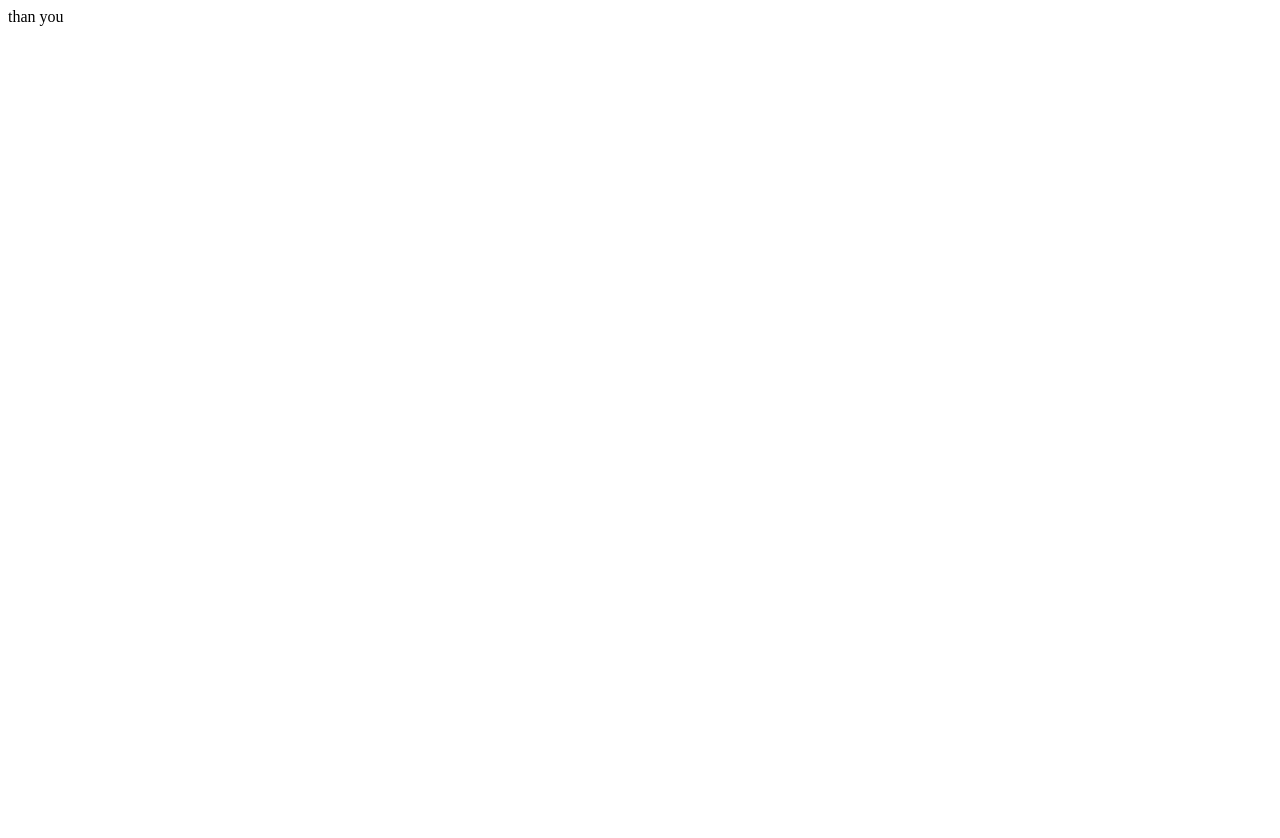
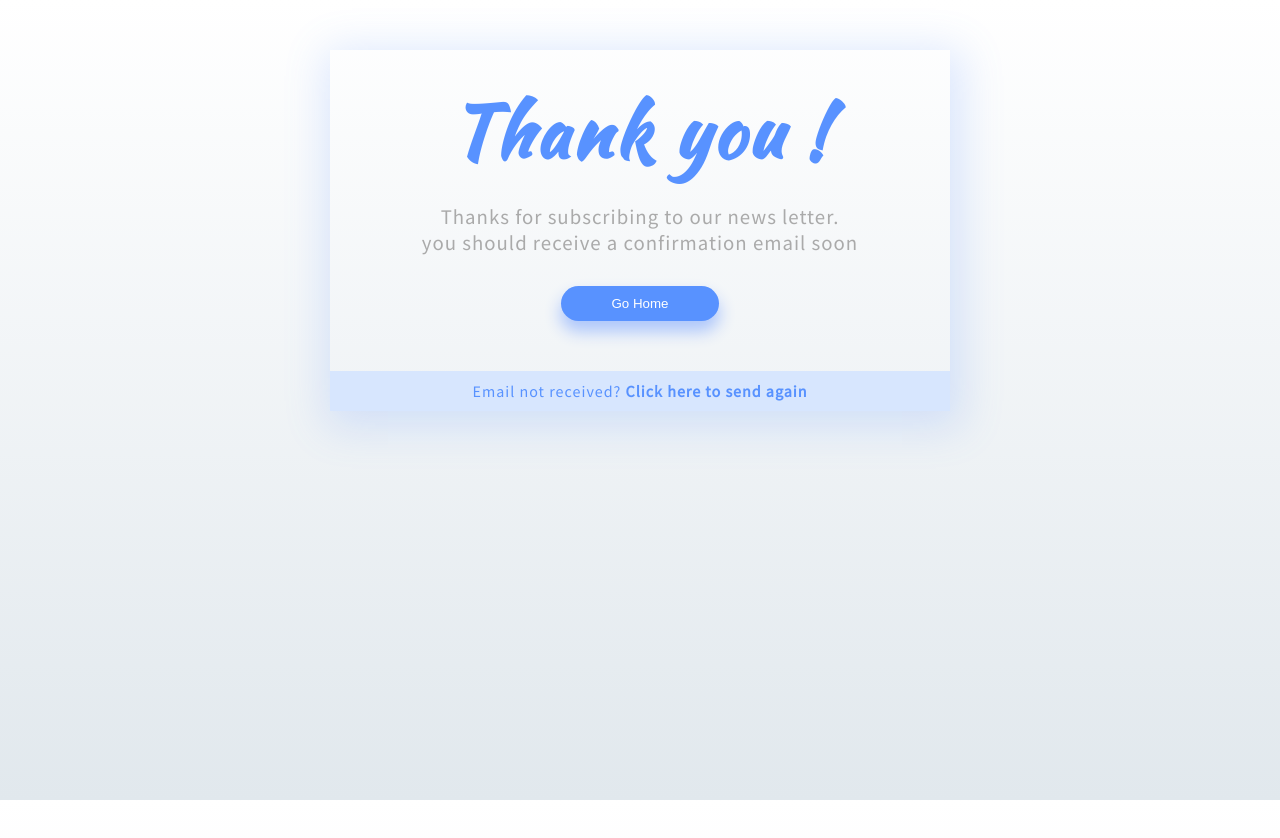
Before and after one commit to burzachem/onlineclasses1, a plain HTML site: page thankyou.html in a window 1280 px wide. Before the commit the page ends 800 px from the top, so only its background shows below. Drawn offline with Linux system fonts and the light colour scheme.

Commit message:
Update thankyou.html

```diff
--- a/thankyou.html
+++ b/thankyou.html
@@ -1 +1,126 @@
-than you
+<html>
+
+<head>
+
+    <style>
+
+   *{
+  box-sizing:border-box;
+ /* outline:1px solid ;*/
+}
+body{
+background: #ffffff;
+background: linear-gradient(to bottom, #ffffff 0%,#e1e8ed 100%);
+filter: progid:DXImageTransform.Microsoft.gradient( startColorstr='#ffffff', endColorstr='#e1e8ed',GradientType=0 );
+    height: 100%;
+        margin: 0;
+        background-repeat: no-repeat;
+        background-attachment: fixed;
+
+}
+
+.wrapper-1{
+  width:100%;
+  height:100vh;
+  display: flex;
+flex-direction: column;
+}
+.wrapper-2{
+  padding :30px;
+  text-align:center;
+}
+h1{
+    font-family: 'Kaushan Script', cursive;
+  font-size:4em;
+  letter-spacing:3px;
+  color:#5892FF ;
+  margin:0;
+  margin-bottom:20px;
+}
+.wrapper-2 p{
+  margin:0;
+  font-size:1.3em;
+  color:#aaa;
+  font-family: 'Source Sans Pro', sans-serif;
+  letter-spacing:1px;
+}
+.go-home{
+  color:#fff;
+  background:#5892FF;
+  border:none;
+  padding:10px 50px;
+  margin:30px 0;
+  border-radius:30px;
+  text-transform:capitalize;
+  box-shadow: 0 10px 16px 1px rgba(174, 199, 251, 1);
+}
+.footer-like{
+  margin-top: auto;
+  background:#D7E6FE;
+  padding:6px;
+  text-align:center;
+}
+.footer-like p{
+  margin:0;
+  padding:4px;
+  color:#5892FF;
+  font-family: 'Source Sans Pro', sans-serif;
+  letter-spacing:1px;
+}
+.footer-like p a{
+  text-decoration:none;
+  color:#5892FF;
+  font-weight:600;
+}
+
+@media (min-width:360px){
+  h1{
+    font-size:4.5em;
+  }
+  .go-home{
+    margin-bottom:20px;
+  }
+}
+
+@media (min-width:600px){
+  .content{
+  max-width:1000px;
+  margin:0 auto;
+}
+  .wrapper-1{
+  height: initial;
+  max-width:620px;
+  margin:0 auto;
+  margin-top:50px;
+  box-shadow: 4px 8px 40px 8px rgba(88, 146, 255, 0.2);
+}
+
+}
+
+    </style>
+    </head>
+<body>
+
+
+<div class=content>
+  <div class="wrapper-1">
+    <div class="wrapper-2">
+      <h1>Thank you !</h1>
+      <p>Thanks for subscribing to our news letter.  </p>
+      <p>you should receive a confirmation email soon  </p>
+      <button class="go-home">
+      go home
+      </button>
+    </div>
+    <div class="footer-like">
+      <p>Email not received?
+       <a href="#">Click here to send again</a>
+      </p>
+    </div>
+</div>
+</div>
+
+
+
+<link href="https://fonts.googleapis.com/css?family=Kaushan+Script|Source+Sans+Pro" rel="stylesheet"></body>
+</html>
```
